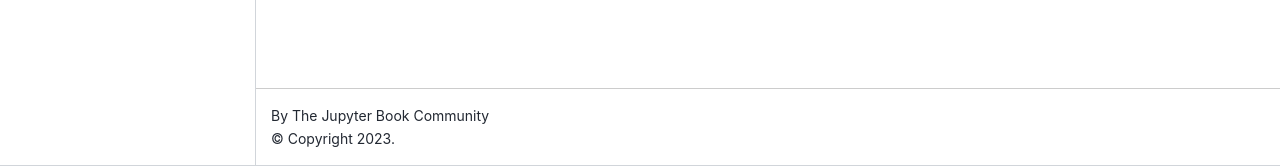
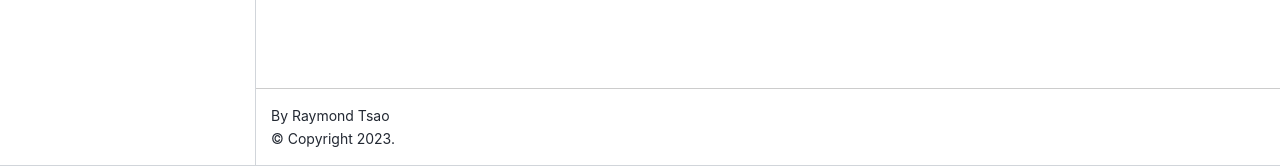
Before and after one commit to Raymond112514/FinancialEngineering, a Jupyter Book: the page built from book/intro.md, in a window 1280 px wide. Shown: the part 734-900 px from the top of the page. Built offline with Jupyter Book 1.0.4 settings and Sphinx 7.4.7 and the Sphinx Book theme 1.1.4, drawn with Linux system fonts in a browser that asks for light colours.

Commit message:
Update _config.yml

```diff
--- a/book/_config.yml
+++ b/book/_config.yml
@@ -1,8 +1,8 @@
 # Book settings
 # Learn more at https://jupyterbook.org/customize/config.html
 
-title: My sample book
-author: The Jupyter Book Community
+title: Financial Engineering notebook
+author: Raymond Tsao
 logo: logo.png
 
 # Force re-execution of notebooks on each build.
```
